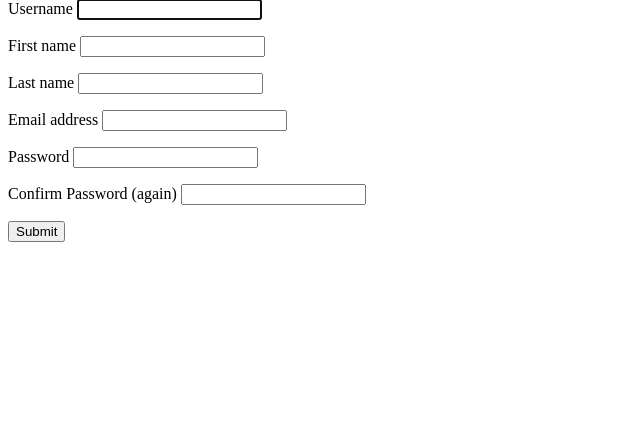
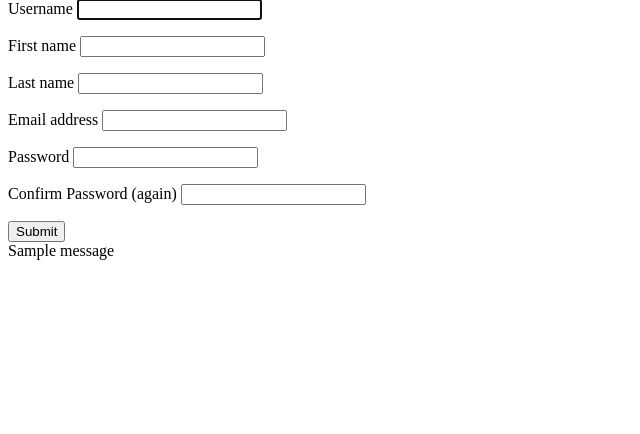
Before and after one commit to ursmaheshj/DjangoFramework, a Django app: page /register/ in a window 1280 px wide. Shown: the part 62-496 px from the top of the page, without its empty margins (0-640 px from the left). Run offline with Django 5.2, Linux system fonts and the light colour scheme; tables that the repository leaves empty hold one stand-in row (values such as "Sample post"); one stand-in notice (Sample message) is shown.

Commit message:
Message framework added for more convenience

```diff
--- a/d7_authenticationsytem/app1/views.py
+++ b/d7_authenticationsytem/app1/views.py
@@ -1,6 +1,7 @@
 from django.shortcuts import render
 # from django.contrib.auth.forms import UserCreationForm
 from app1.forms import MyUserCreationForm as UserCreationForm
+from django.contrib import messages
 
 # Create your views here.
 def sign_up(request):
@@ -9,4 +10,5 @@ def sign_up(request):
         fm = UserCreationForm(request.POST)
         if fm.is_valid():
             fm.save()
+            messages.success(request,'User has been created!')
     return render(request,'app1/registration.html',{'form':fm})
--- a/d7_authenticationsytem/templates/app1/registration.html
+++ b/d7_authenticationsytem/templates/app1/registration.html
@@ -17,6 +17,14 @@
             </p>
             {% endfor %}
             <button type="submit">Submit</button>
+
+            <div>
+                {% if messages %}
+                    {% for message in messages %}
+                            {{message}}
+                    {% endfor %}
+                {% endif %}
+            </div>
         </form>
     </div>
 
```
